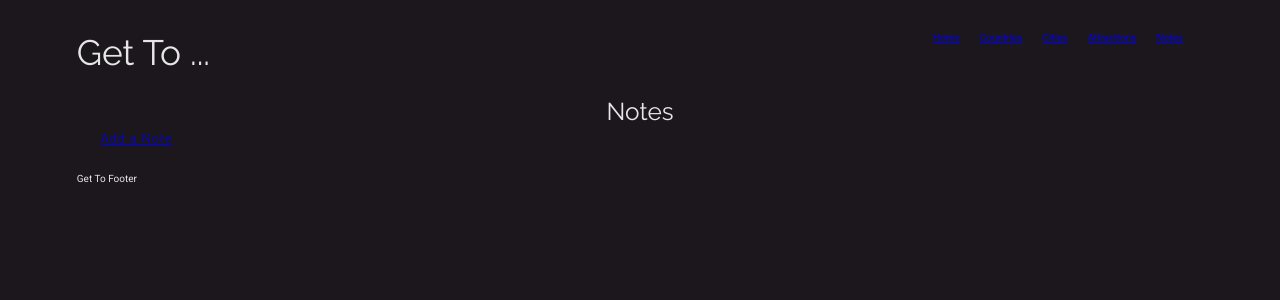
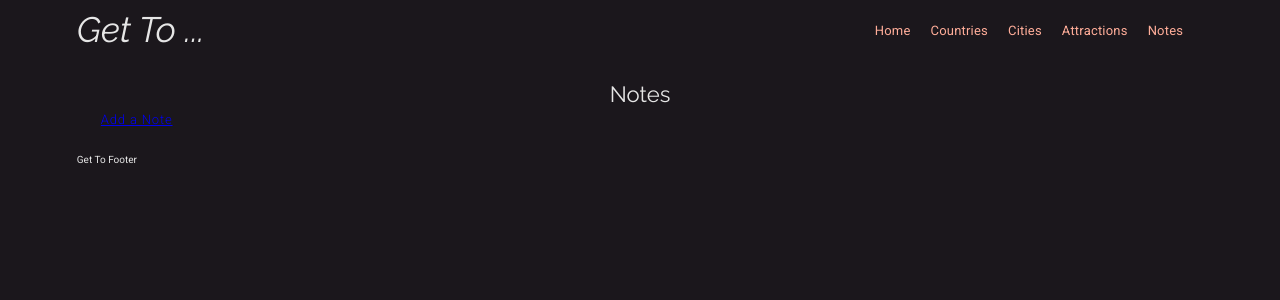
Before and after one commit to gm1wkr/cc_python_project, a Flask app: page /notes in a window 1280 px wide. Shown: the top 300 px of the page. Run offline with Flask 2, Linux system fonts and the light colour scheme; data that the repository does not hold is empty; some libraries are stand-ins or nearby versions.

Commit message:
base html and css at 'MVP'

```diff
--- a/static/css/styles.css
+++ b/static/css/styles.css
@@ -6,13 +6,14 @@
 @import url('https://fonts.googleapis.com/css2?family=Raleway:ital,wght@0,200;0,400;0,600;1,200;1,400&family=Roboto:ital,wght@0,100;0,300;0,400;0,700;1,100&display=swap');
 
 
- :root{
+:root {
     /* Higher Number= Darker!!!!
 
 
     */
 
     --accent-color-10: hsl(12, 100%, 88%);
+    --accent-color-15: hsl(12, 100%, 80%);
     --accent-color-20: hsl(12, 100%, 60%);
     --accent-color-40: hsl(12, 100%, 40%);
     --accent-color-50: hsl(12, 60%, 20%);
@@ -29,26 +30,29 @@
     --surface-20: hsl(290, 10%, 60%);
     --surface-10: hsl(290, 10%, 90%);
 
-    --box-shadow-20: 4px 8px 10px -3px rgba(0,0,0,0.8);
+    --box-shadow-20: 4px 8px 10px -3px rgba(0, 0, 0, 0.8);
+
+    --link-transition: color 0.3s ease-in-out;
 }
 
 *,
 *::before,
 *::after {
     box-sizing: border-box;
-     padding:0em;
+    padding: 0em;
     margin: 0em;
 }
 
- html{
-     font-size: 62.5%;  /*  16px * 62.5% = 10px  */
+html {
+    font-size: 62.5%;
+    /*  16px * 62.5% = 10px  */
     font-family: Roboto, sans-serif;
     font-weight: 400;
     background-color: var(--surface-40);
     color: var(--color-10);
 }
 
- body{
+body {
     max-width: 88vw;
     margin: 0 auto;
 }
@@ -56,31 +60,45 @@
 header {
     min-height: 6rem;
     margin-bottom: 2rem;
-     display:flex;
+    display: flex;
     justify-content: space-between;
     align-items: center;
 }
 
- header > nav > ul {
+ul.navigation {
     list-style: none;
     display: flex;
 }
 
- header > nav >ul > li {
+ul.navigation>li {
     margin-right: 2rem;
 }
 
- h1, h2, h3, h4 {
+.navigation a {
+    font-size: 1.3rem;
+    text-decoration: none;
+    letter-spacing: 0.02rem;
+    color: var(--accent-color-15);
+    transition: var(--link-transition);
+}
+
+.navigation a:hover {
+    color: var(--accent-color-30)
+}
+
+h1,
+h2,
+h3,
+h4 {
     font-family: Raleway, sans-serif;
+    font-weight: 200;
     margin: 3rem 0 1.38rem;
     font-weight: 400;
     line-height: 1.3;
     text-transform: capitalize;
 }
 
- main {
-
- }
+main {}
 
 ul {
     list-style: none;
@@ -88,43 +106,46 @@ ul {
 }
 
 h1 {
+    font-style: italic;
     /* line-height: 4rem; */
     margin-bottom: 0;
+    margin-top: 0;
+    margin-bottom: 0rem;
     font-size: 3.53rem;
 }
 
 h2 {
-    font-size: 2.441rem;
+    font-size: 2.21rem;
     text-align: center;
-    margin-top:0;
-    margin-bottom:0rem;
+    margin-top: 0;
+    margin-bottom: 0rem;
 }
 
 h3 {
-    font-size: 1.68rem;
+    font-size: 1.48rem;
     text-align: center;
-    margin-top:0;
+    margin-top: 0;
 }
 
 h4 {
     font-size: 1.563rem;
-    margin-top:0;
+    margin-top: 0;
 }
 
 h5 {
     font-size: 1.25rem;
-    margin-top:0;
+    margin-top: 0;
 }
 
 
-h2  a {
-    color: var(--accent-color-10);
+h2 a {
+    color: var(--accent-color-15);
     text-decoration: none;
-    transition: color 0.6s ease-in-out;
+    transition: var(--link-transition);
 }
 
-h2  a:hover {
-    color: var(--accent-color-20);
+h2 a:hover {
+    color: var(--accent-color-40);
     text-decoration: none;
 }
 
@@ -144,11 +165,13 @@ p.centered-text {
     margin-left: 0;
 }
 
-p.tagline{
+p.tagline {
     font-family: 'Raleway', sans-serif;
     font-style: italic;
     font-weight: 200;
-    margin-bottom: 0.6rem;;
+    margin-bottom: 0.8rem;
+    text-align: center;
+    line-height: 2.8rem;;
 }
 
 footer {
@@ -171,23 +194,20 @@ footer {
     max-width: 74vw;
     display: grid;
     gap: 2.4rem;
-    /* grid-template-columns: repeat(3, 1fr); */
-    grid-template-areas:  "att att att"
-                          "notes cities countries" ;
+    grid-template-columns: repeat(3, 1fr);
+    grid-template-areas: "att att att"
+        "notes cities countries";
     justify-content: center;
-}
-.dashboard__background::before {
-    content: "";
-    position: absolute;
 }
 
 
-.dashboard__child{
-    width: 100%;
+.dashboard__child {
+    width: auto;
+    margin: 0 2.4rem;
     background-color: var(--surface-35);
     border-radius: 1rem;
     /* border: 1px solid var(--accent-color-50); */
-    opacity: 0.94;
+    opacity: 0.96;
     box-shadow: var(--box-shadow-20);
 }
 
@@ -200,11 +220,11 @@ footer {
 }
 
 .dashboard__cities {
-    grid-area:cities;
+    grid-area: cities;
 }
 
 .dashboard__countries {
-    grid-area:countries;
+    grid-area: countries;
 }
 
 
@@ -212,7 +232,7 @@ footer {
     /* background-color: blueviolet; */
     display: grid;
     width: 100%;
-    gap:4rem;
+    gap: 4rem;
     grid-template-columns: repeat(2, 1fr);
     grid-template-rows: repeat(2, max-content);
     justify-content: space-around;
--- a/templates/base.html
+++ b/templates/base.html
@@ -11,7 +11,7 @@
     <header>
         <h1>Get To ...</h1>
         <nav>
-            <ul>
+            <ul class="navigation">
                 <li><a href="/">Home</a></li>
                 <li><a href="/countries">Countries</a></li>
                 <li><a href="/cities">Cities</a></li>
```
Lines whose indentation alone changed are shown as unchanged.
